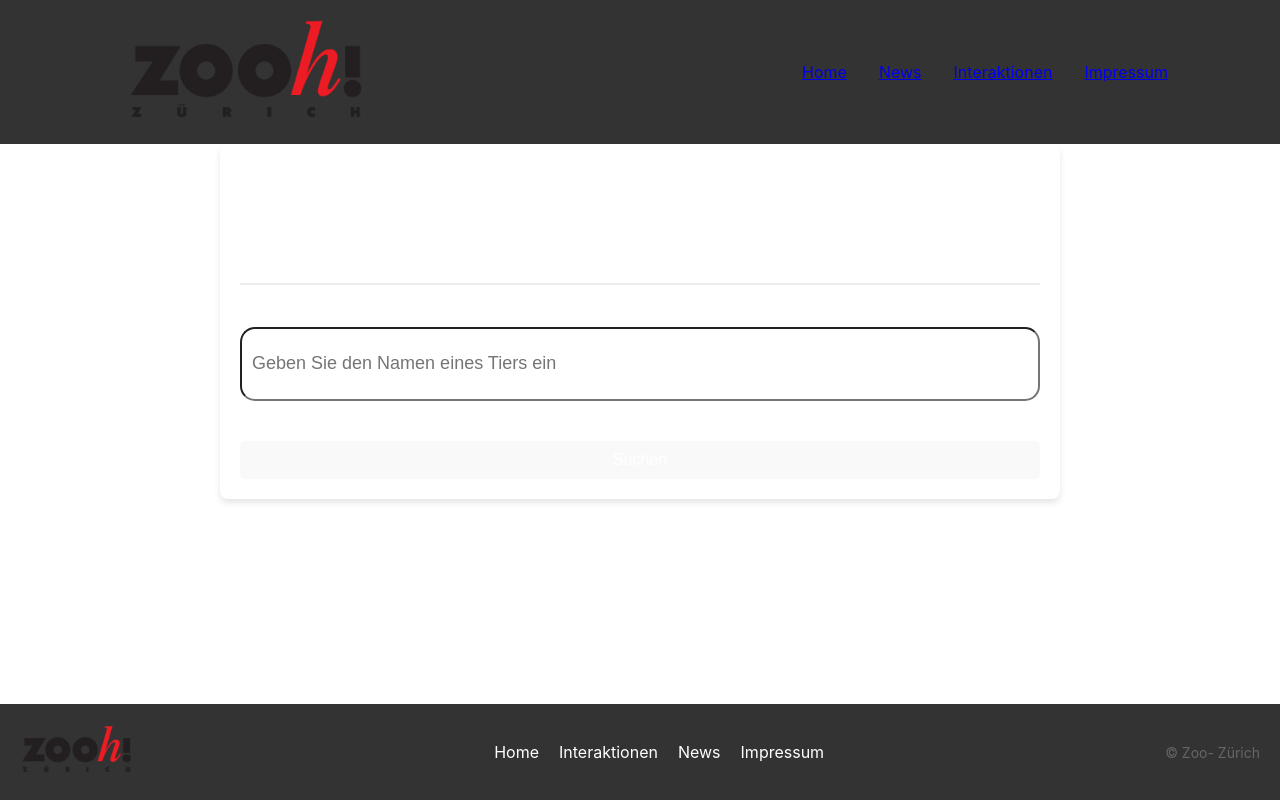
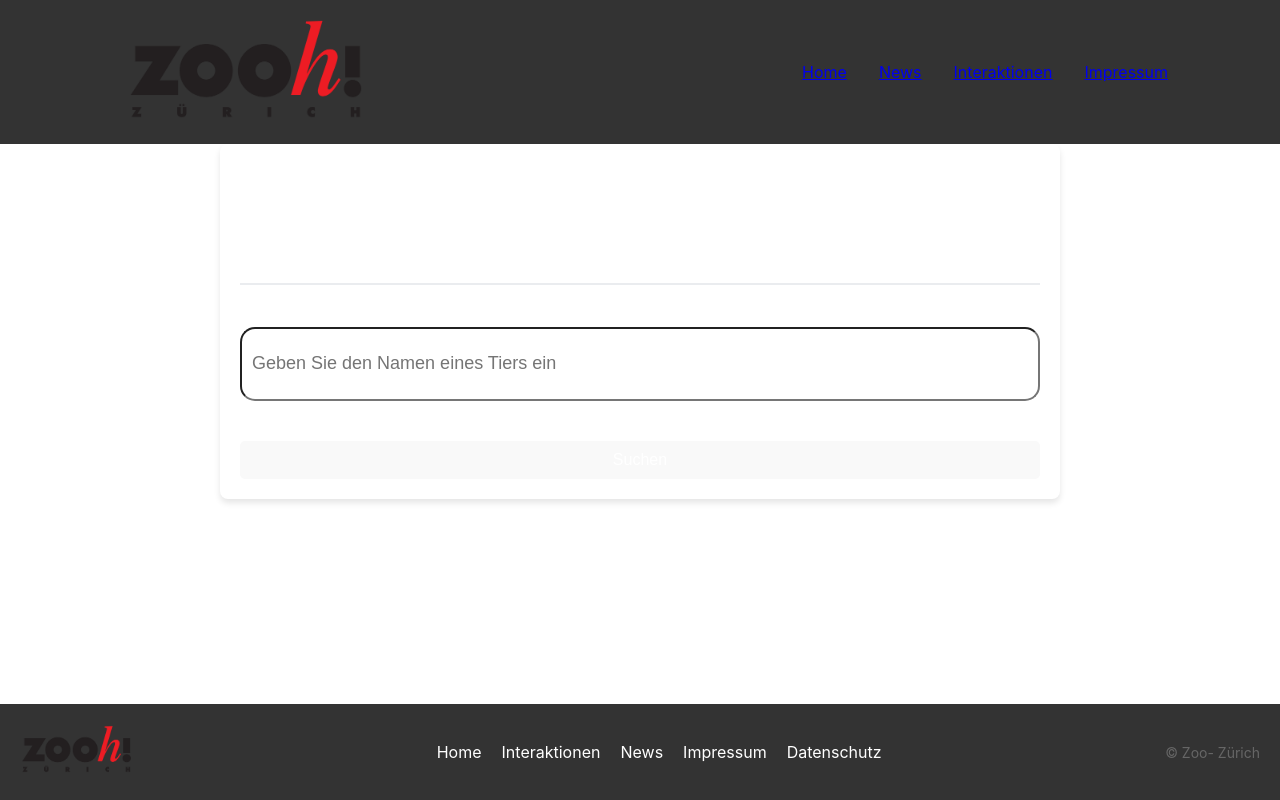
Before and after one commit to Mustafa-Sagaaro/ZooApp, a React (Vite) app: page /Discoveranimals in a window 1280 px wide. Built offline with nearby package versions, Linux system fonts and the light colour scheme.

Commit message:
quick update

```diff
--- a/package.json
+++ b/package.json
@@ -1,9 +1,12 @@
 {
   "name": "zooapp",
+  "homepage": "https://Mustafa-Sagaaro.github.io/ZooApp",
   "private": true,
   "version": "0.0.0",
   "type": "module",
   "scripts": {
+    "predeploy": "npm run build",
+    "deploy": "gh-pages -d build",
     "dev": "vite",
     "build": "vite build",
     "lint": "eslint . --ext js,jsx --report-unused-disable-directives --max-warnings 0",
@@ -31,6 +34,7 @@
     "eslint-plugin-react": "^7.33.2",
     "eslint-plugin-react-hooks": "^4.6.0",
     "eslint-plugin-react-refresh": "^0.4.5",
+    "gh-pages": "^6.1.1",
     "vite": "^5.1.4"
   }
 }
--- a/src/components/Footer.jsx
+++ b/src/components/Footer.jsx
@@ -11,6 +11,8 @@ const Footer = () => {
                 <a href="/Interaktionen">Interaktionen</a>
                 <a href="/News">News</a>
                 <a href="/Impressum">Impressum</a>
+                <a href="/Datenschutz">Datenschutz</a>
+
             </div>
             <div className="footer-copy">
                 © Zoo- Zürich
```
Also changed, not shown: 1 other file (tests, documents, lock files or other folders).
